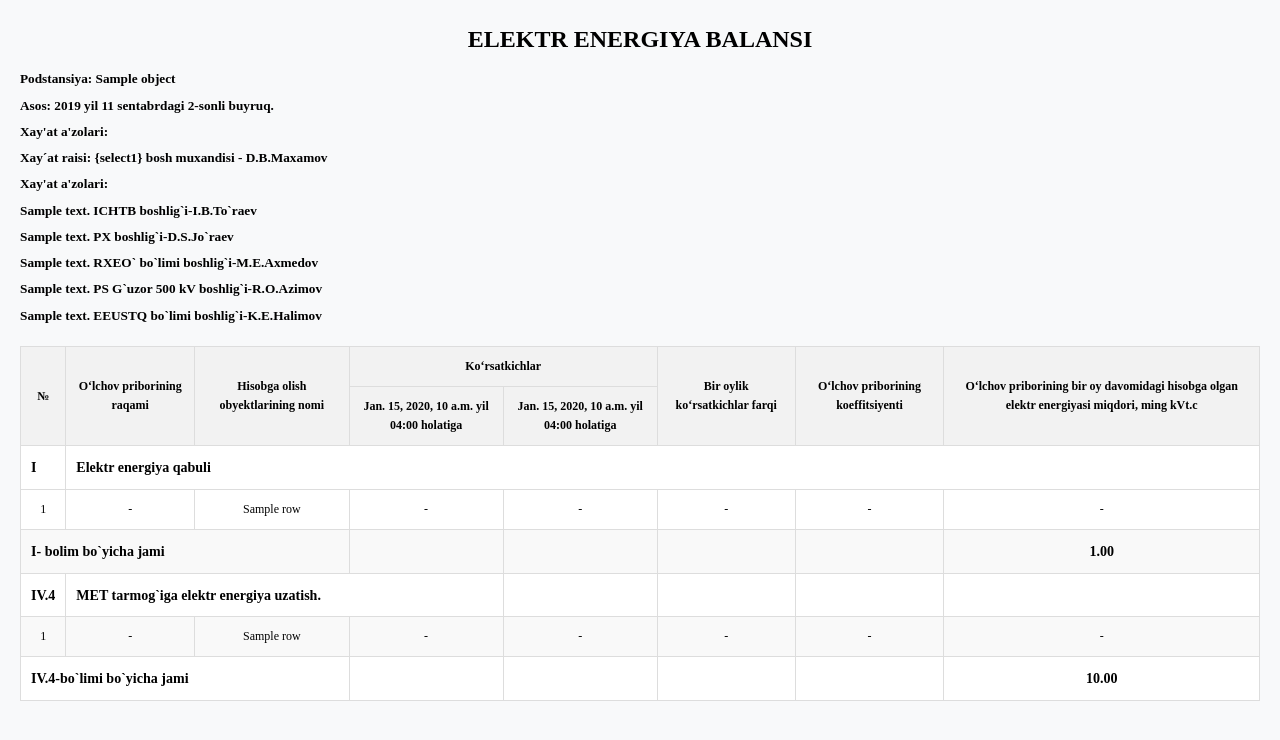
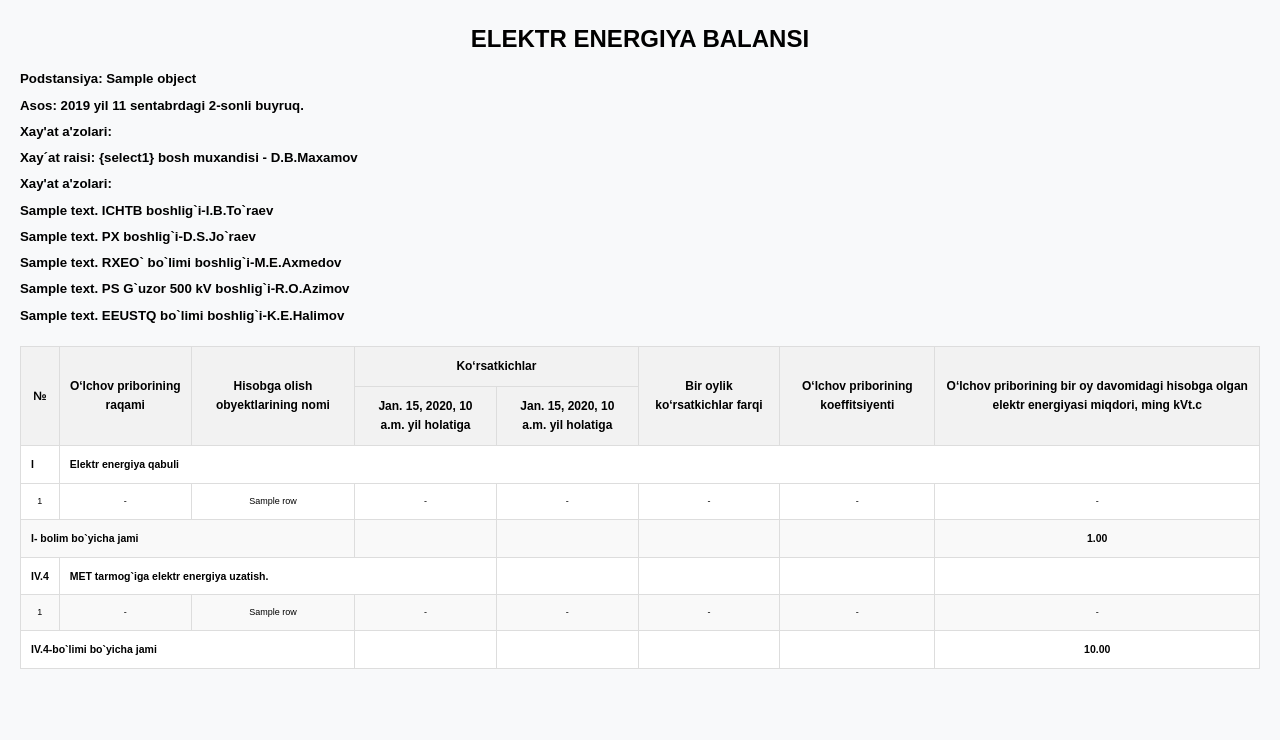
Before and after one commit to sharipovn/api_return_pdf, a Django app: template templates/create_pdf.html in a window 1280 px wide. Shown: the top 740 px of the page. Run offline with Django 5.2, Linux system fonts and the light colour scheme; the template is opened without the code that fills it: most values are stand-ins (such as "Sample title", 1, 10 or a date in 2020).

Commit message:
ready for prod

```diff
--- a/api/views.py
+++ b/api/views.py
@@ -12,6 +12,8 @@ from rest_framework_simplejwt.views import TokenObtainPairView
 from .models import UserToken,UsersForTkn
 from rest_framework.response import Response
 from .db_functions import fetch_received_energy,fetch_transmissed_energy,fetch_object_by_code
+from django.contrib.auth.decorators import login_required
+from django.http import HttpResponseForbidden
 
 
 def convert_to_md5(username, key):
@@ -138,7 +140,10 @@ def save_pdf(html_content):
     return pdf_path,pdf_filename
 
 
+@login_required  # Ensures the user is logged in
 def test_view(request):
+    if not request.user.is_staff:  # Checks if the logged-in user is an admin
+        return HttpResponseForbidden("You are not authorized to view this page.")
     start_date = '01.10.2024'
     end_date = '01.11.2024'
     sub_code = 'sub_00001'
--- a/templates/create_pdf.html
+++ b/templates/create_pdf.html
@@ -16,7 +16,7 @@
 
         /* Body and container styling */
         body {
-            font-family: 'Times New Roman', Times, serif, sans-serif;
+            font-family: Arial, Helvetica, sans-serif;
             line-height: 1.6;
             background-color: #f8f9fa;
         }
@@ -44,13 +44,12 @@
             border-collapse: collapse;
             background-color: white;
         }
-
         th,
         td {
             padding: 10px;
             text-align: center;
             border: 1px solid #ddd;
-            font-size:12px
+            font-size:9px
         }
 
         th {
@@ -132,8 +131,8 @@
                     <th rowspan="2">O‘lchov priborining bir oy davomidagi hisobga olgan elektr energiyasi miqdori, ming kVt.c</th>
                 </tr>
                 <tr>
-                    <th>{{start_date}} yil 04:00 holatiga</th>
-                    <th>{{end_date}} yil 04:00 holatiga</th>
+                    <th>{{start_date}} yil  holatiga</th>
+                    <th>{{end_date}} yil  holatiga</th>
                 </tr>
                 <tr>
                     <td colspan="1"><h3 class="text-left">I</h3></td>
```
Also changed, not shown: api_pdf.sql (+1 -6 lines), 15 other files.
